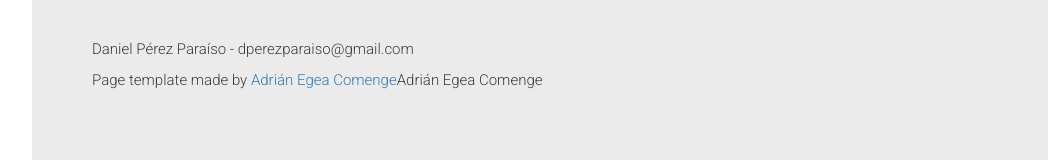
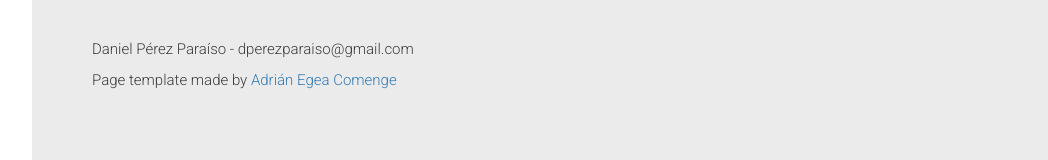
Before and after one commit to DperParadise/portfolio, a plain HTML site: page index.html in a window 1280 px wide. Shown: the part 2287-2447 px from the top of the page, without its empty margins (224-1272 px from the left). Drawn offline with Linux system fonts and the light colour scheme.

Commit message:
Fix in Adrian reference in the footer section

```diff
--- a/index.html
+++ b/index.html
@@ -275,7 +275,7 @@
                 Daniel Pérez Paraíso - dperezparaiso@gmail.com
               </p>
 			  <p>
-			  Page template made by <a target="_blank" href="https://adrianecom.github.io/portfolio/">Adrián Egea Comenge</a>Adrián Egea Comenge
+			  Page template made by <a target="_blank" href="https://adrianecom.github.io/portfolio/">Adrián Egea Comenge</a>
 			  </p>
 
           </div>
```
